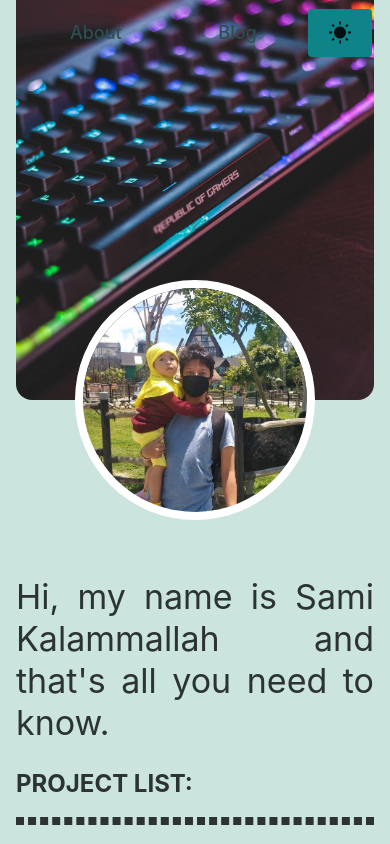
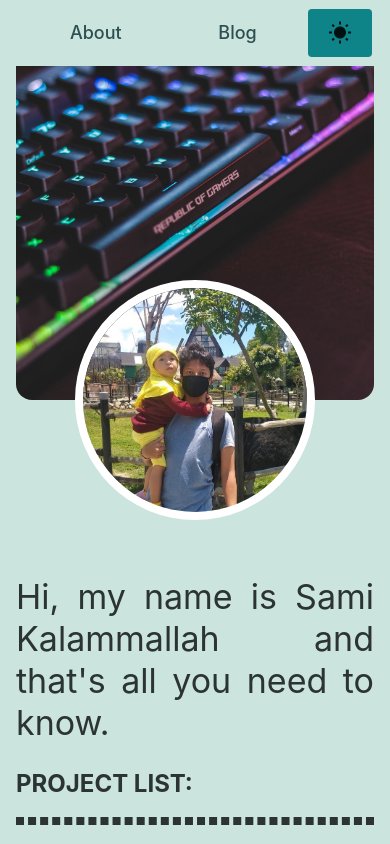
Before and after one commit to SamX23/my-blog, a Next.js app: page /about in a window 390 px wide. Shown: the top 844 px of the page. Built offline with nearby package versions, Linux system fonts and the light colour scheme.

Commit message:
update : add bg color and remove phone

```diff
--- a/src/components/navigation.tsx
+++ b/src/components/navigation.tsx
@@ -28,6 +28,9 @@ const Navigation = ({ disable }: Props) => {
       left: 0,
       right: 0,
       transition: "top 0.5s",
+      backgroundColor: isDark
+        ? darkColorPalette.primary
+        : lightColorPalette.primary,
     },
 
     nav__Menu: {
@@ -76,6 +79,7 @@ const Navigation = ({ disable }: Props) => {
         <nav className={classes.nav__Bar} id="navbar">
           <ProgressBar />
           <Container
+            maxWidth="xl"
             className={classes.nav__Container}
             style={{ top: visible ? "0" : "-60px" }}
           >
--- a/src/mock/data.ts
+++ b/src/mock/data.ts
@@ -10,7 +10,6 @@ export const profile = {
 
 export const contact = {
   email: "skalexsong@gmail.com",
-  phone: "+6289657511134",
 };
 
 export const socialMedia = {
```
